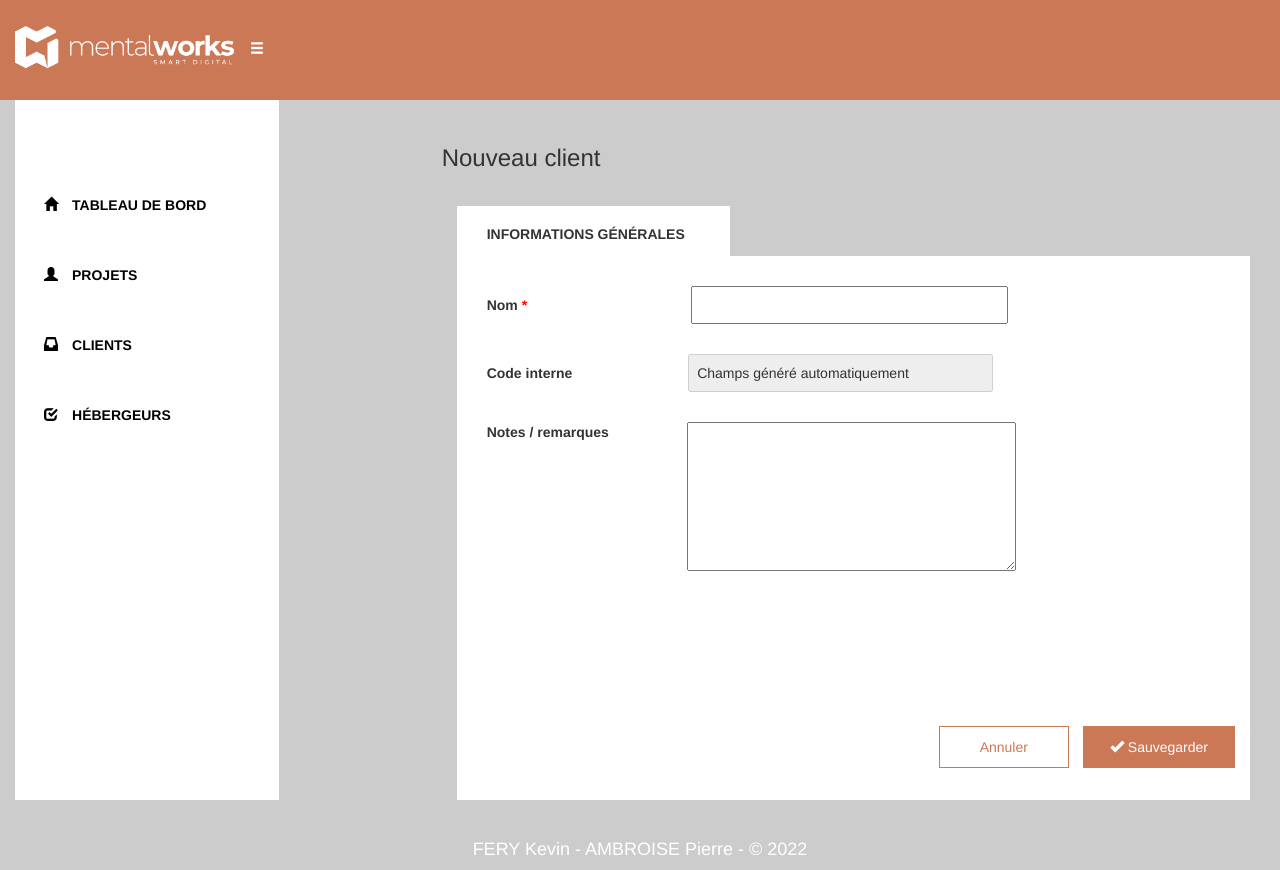
After one commit to Fan2Shrek/Projet_PHP, a PHP site: page /Customer/Insert.php in a window 1280 px wide. The commit adds this page. Run offline with PHP 8.4, Linux system fonts and the light colour scheme; some libraries are stand-ins or nearby versions.

Commit message:
evolution du front

```diff
--- /dev/null
+++ b/Customer/Insert.php
@@ -0,0 +1,107 @@
+<?php
+
+require '../src/autoloader.php';
+
+use App\Classes\Customer;
+use App\Forms\Validator;
+
+$errors = array();
+
+if (isset($_POST['submit'])){
+    $customer = new Customer(0,
+    rand(0,100),
+    $_POST['name'],
+    $_POST['notes']);
+
+    $errors = Validator::checkCustomer($customer);
+    if (null === $errors){
+        $customer->addCustomer();
+        header("Location: index.php");
+    }
+}
+
+?>
+
+<!DOCTYPE html>
+<html>
+    <head>
+        <title>Ajouter un client</title>
+        <script src="https://ajax.googleapis.com/ajax/libs/jquery/1.11.3/jquery.min.js"></script>
+        <script src="https://maxcdn.bootstrapcdn.com/bootstrap/3.3.6/js/bootstrap.min.js"></script>
+        <link rel="stylesheet" href="https://maxcdn.bootstrapcdn.com/bootstrap/3.3.6/css/bootstrap.min.css">
+        <script src="../js/script.js"></script>
+        <link rel="stylesheet" href="../css/styles.css">
+    </head>
+
+    <body>
+
+        <?php require '../layout/navbar.php' ?>
+
+        <section id="insertClient">
+
+            <div class="container-fluid">
+                <div class="row">
+
+
+                    <div class="col-lg-4 col-md-6 col-sm-12">
+                        <?php require '../layout/menu.php' ?>
+                    </div>
+
+                    <!-- titre -->
+                    <div class="col-lg-8 col-md-6 col-sm-12">
+                        <h3 class="nouv">Nouveau client</h3>
+
+                        <!-- section1 -->
+                        <div class="col-lg-12 col-md-12 col-sm-12">
+                            <div class="infoGenerale">
+                                <p><strong>INFORMATIONS GÉNÉRALES</strong></p>
+                            </div>
+                        </div>
+
+                        <!-- debut carré -->
+                        <div class="col-lg-12 col-md-12 col-sm-12">
+                            <div class="addClient">
+
+                                <!-- début form -->
+                                <form method='Post'>
+
+                                    <label class="lab">Nom <span style="color:red">*</span></label>
+                                    <input name='name' class="AddClient">
+                                    <small style="color:red; font-style:italic;"><?php echo (!isset($errors['notesName']))? '' : $errors['notesName'] ?></small>
+
+                                    <br>
+
+                                    <label class="lab">Code interne</label>
+                                    <button disabled="disabled" class="AddClient1">Champs généré automatiquement</button>
+
+                                    <br>
+
+                                    <label class="lab2">Notes / remarques</label>
+                                    <textarea name='notes' class="AddClient2"></textarea>
+                                    <small style="color:red; font-style:italic;"><?php echo (!isset($errors['notesError']))? '' : $errors['notesError'] ?></small>
+
+                                    <!-- bouton form -->
+                                    <div class="col-lg-12 col-md-12 col-sm-12">
+                                        <div class="btnAdd">
+                                            <a href="Insert.php" class="btnInsert1">Annuler</a>&emsp;
+                                            <button type='submit' name='submit' class="btnInsertSave"><span class="glyphicon glyphicon-ok"></span> Sauvegarder</button>
+                                        </div>
+                                    </div>
+
+                                </form>
+
+                            </div>
+                        </div>
+
+                    </div>
+
+                </div>
+            </div>
+
+        </section>
+
+        <?php require '../layout/footer.php' ?>
+
+    </body>
+
+</html>
--- a/css/styles.css
+++ b/css/styles.css
@@ -86,3 +86,137 @@ footer h4{
     background-color: #ccc;
     padding-bottom: 0px;
 }
+
+
+
+/* VIEW CLIENT */
+
+#viewClient{
+    background-color: #ccc;
+    padding-bottom: 0px;
+}
+
+.fondTableau{
+    font-weight: bold;
+    background-color: white;
+    padding-top: 18px;
+    padding-left: 8px;
+    width: 100%;
+    height: 545px;
+
+}
+
+
+
+/* INSERT CLIENT */
+
+#insertClient{
+    background-color: #ccc;
+    padding-bottom: 0px;
+}
+
+.nouv
+{
+    padding-top: 25px;
+    padding-bottom: 25px;
+}
+
+.infoGenerale
+{
+    font-weight: bold;
+    background-color: white;
+    padding-top: 18px;
+    padding-left: 30px;
+    width: 273px;
+    height: 50px;
+}
+
+.lab
+{
+    padding-left: 30px;
+}
+
+.lab2
+{
+    padding-left: 30px;
+    padding-top: 30px;
+    vertical-align: top;
+}
+
+.AddClient
+{
+    margin-top: 30px;
+    margin-left: 160px;
+    padding: 7px;
+    padding-right: 125px;
+    border-radius: #ccc 5px;
+}
+
+.AddClient1
+{
+    margin-top: 30px;
+    margin-left: 112px;
+    padding: 7px;
+    padding-right: 82px;
+    border-radius: #ccc 5px;
+}
+
+.AddClient2
+{
+    margin-top: 30px;
+    margin-left: 74px;
+    padding: 7px;
+    padding-right: 142px;
+    padding-bottom: 100px;
+    border-radius: #ccc 5px;
+}
+
+.addClient
+{
+    background-color: white;
+    width: 100%;
+    height: 544px;
+}
+
+.btnInsert1
+{
+    color: #cb7857;
+    border: solid #cb7857 1px;
+    padding-left: 40px;
+    padding-right: 40px;
+    padding-top: 10px;
+    padding-bottom: 10px;
+}
+
+.btnInsert1:hover
+{
+    color: #fff;
+    background-color: #cb7857;
+    text-decoration: none;
+}
+
+.btnInsertSave
+{
+    color: #fff;
+    border: solid #cb7857 1px;
+    background-color: #cb7857;
+    padding-left: 26px;
+    padding-right: 26px;
+    padding-top: 8px;
+    padding-bottom: 8px;
+}
+
+.btnInsertSave:hover
+{
+    color: #cb7857;
+    background-color: #fff;
+    text-decoration: none;
+    border: solid #cb7857 1px;
+}
+
+.btnAdd
+{
+    margin-top: 150px;
+    display: flex;
+    justify-content: right;
+}
--- a/indextest.php
+++ b/indextest.php
@@ -7,7 +7,7 @@ use App\Classes\Project;
 use App\Classes\Environment;
 use App\Classes\Host;
 use App\Classes\Customer;
-use App\Repository\CustomerRepository;
+use App\Repository\CustomerRepository;//namespace
 use App\Forms\Validator;
 
 // création objets
@@ -135,3 +135,6 @@ foreach($customers as $customer){
     echo'<br>';
     echo'<br>';
 }
+
+// CustomerRepository::deleteCustomer($customer);
+// CustomerRepository::updateCustomer($oldCustomer, $newCustomer);
--- a/insertClient.php
+++ b/insertClientBASE.php
@@ -24,11 +24,11 @@ if (isset($_POST['submit'])){
 
 <form method='Post'>
     <input name='name' placeholder="Nom">
-    <small><?php echo (!isset($errors['notesName']))? '' : $errors['notesName'] ?></small>
+    <small>< ?php echo (!isset($errors['notesName']))? '' : $errors['notesName'] ?></small>
 
     <br>
 
     <textarea name='notes'></textarea>
-    <small><?php echo (!isset($errors['notesError']))? '' : $errors['notesError'] ?></small>
+    <small>< ?php echo (!isset($errors['notesError']))? '' : $errors['notesError'] ?></small>
     <button type='submit' name='submit'>Creer</button>
 </form>
--- a/layout/menu.php
+++ b/layout/menu.php
@@ -1,6 +1,6 @@
 <div id='menu'>
-    <ul id="m1"><a href="">&emsp;<span class="glyphicon glyphicon-home"></span>&emsp;TABLEAU DE BORD</a></ul>
+    <ul id="m1"><a href="index.php">&emsp;<span class="glyphicon glyphicon-home"></span>&emsp;TABLEAU DE BORD</a></ul>
     <ul id="m2"><a href="">&emsp;<span class="glyphicon glyphicon-user"></span>&emsp;PROJETS</a></ul>
-    <ul id="m3"><a href="insertClient.php">&emsp;<span class="glyphicon glyphicon-inbox"></span>&emsp;CLIENTS</a></ul>
+    <ul id="m3"><a href="Customer/View.php">&emsp;<span class="glyphicon glyphicon-inbox"></span>&emsp;CLIENTS</a></ul>
     <ul id="m4"><a href="">&emsp;<span class="glyphicon glyphicon-check"></span>&emsp;HÉBERGEURS</a></ul>
 </div>
--- a/layout/navbar.php
+++ b/layout/navbar.php
@@ -1,6 +1,11 @@
 <div id='navbar'>
     <div>
-        <img src="img/logo.png" class="navbar-brand">
+        <?php
+        if (file_exists("img\logo.png"))
+            echo '<img src="img\logo.png" class="navbar-brand">';
+        else
+        echo '<img src="..\img\logo.png" class="navbar-brand">';
+        ?>
         <span class="glyphicon glyphicon-menu-hamburger" style="color: #fff" id="gly1"></span>
     </div>
 </div>
--- a/src/Repository/CustomerRepository.php
+++ b/src/Repository/CustomerRepository.php
@@ -6,6 +6,8 @@ use App\Classes\Customer;
 use App\Database\Connection;
 
 class CustomerRepository{
+
+    //select id
     public static function getCustomerById(int $id): ?Customer{
         $database = Connection::connect();
         $statement = $database->prepare('SELECT * FROM customer WHERE id = ?');
@@ -16,6 +18,7 @@ class CustomerRepository{
         return $cus;
     }
 
+    //select *
     public static function getCustomers() : array{
         $rep = array();
         $database = Connection::connect();
@@ -29,6 +32,7 @@ class CustomerRepository{
         return $rep;
     }
 
+    //insert
     public static function addCustomer(Customer $customer): void{
         $database = Connection::connect();
         $statement = $database->prepare('INSERT INTO customer (code, name, notes) VALUES (?, ?, ?)');
@@ -36,6 +40,7 @@ class CustomerRepository{
         $database = Connection::disconnect();
     }
 
+    //update
     public static function updateCustomer (Customer $oldCus, Customer $newCus): void{
         $database = Connection::connect();
         $statement = $database->prepare ('UPDATE customer set code = ? , name = ?, notes = ? WHERE id= ?');
@@ -43,6 +48,7 @@ class CustomerRepository{
         $database = Connection::disconnect();
     }
 
+    //delete
     public static function deleteCustomer(Customer $customer): void{
         $database = Connection::connect();
         $statement = $database->prepare('DELETE from Customer WHERE id = ?');
```
Also changed, not shown: Customer/Update.php (added, +81 -0 lines), Customer/View.php (added, +68 -0 lines), index.php (line endings or trailing spaces).
